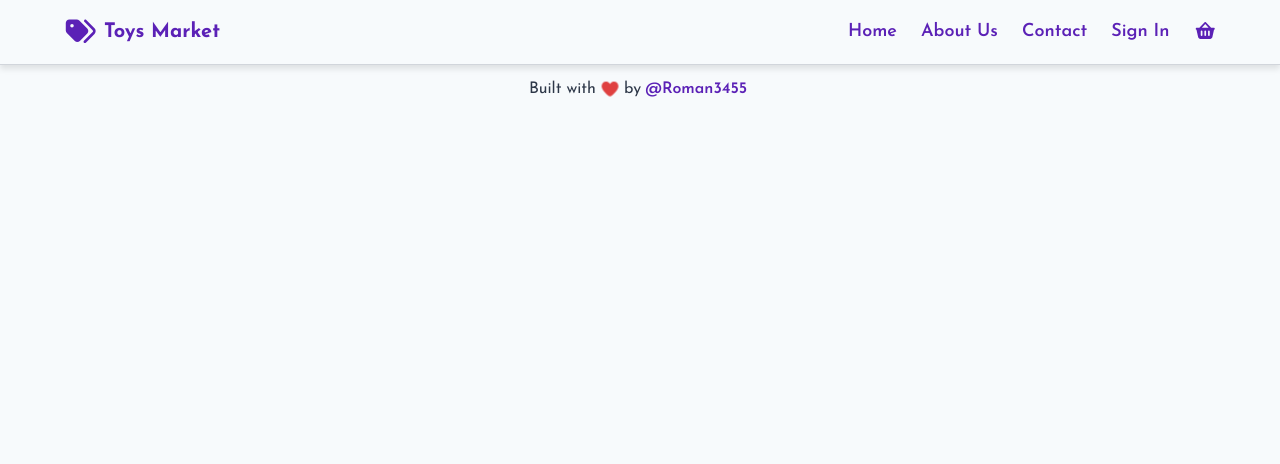
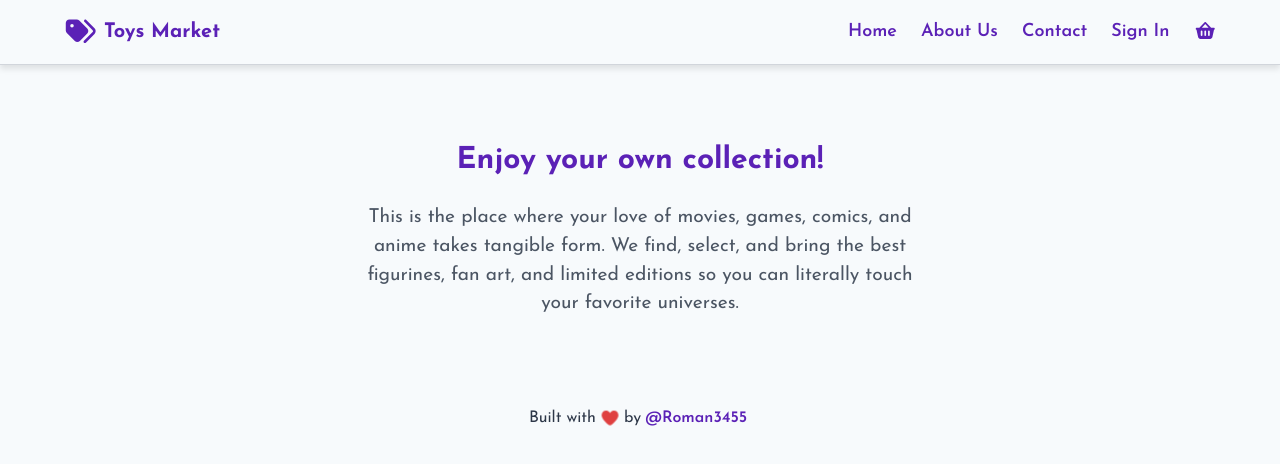
Before and after one commit to Roman3455/toys-mart-ui, a React (Vite) app: page / in a window 1280 px wide. Shown: the top 464 px of the page. Built offline with nearby package versions, Linux system fonts and the light colour scheme.

Commit message:
feat: add PageHeading components

```diff
--- a/index.html
+++ b/index.html
@@ -2,12 +2,17 @@
 <html lang="en">
 <head>
   <meta charset="UTF-8" />
-<!--    <link rel="icon" type="image/svg+xml" href="/vite.svg" />-->
-    <meta name="viewport" content="width=device-width, initial-scale=1.0" />
-    <title>toys-mart-ui</title>
+  <meta
+    name="viewport"
+    content="width=device-width, initial-scale=1.0"
+  />
+  <title>Toys Market</title>
 </head>
 <body>
 <div id="root"></div>
-    <script type="module" src="/src/main.jsx"></script>
+<script
+  type="module"
+  src="/src/main.jsx"
+></script>
 </body>
 </html>
--- a/src/App.jsx
+++ b/src/App.jsx
@@ -1,10 +1,12 @@
 import Header from "./components/Header.jsx";
+import Home from "./components/Home.jsx";
 import Footer from "./components/footer/Footer.jsx";
 
 function App() {
   return (
     <>
       <Header />
+      <Home />
       <Footer />
     </>
   );
--- /dev/null
+++ b/src/components/Home.jsx
@@ -0,0 +1,16 @@
+import PageHeading from "./PageHeading.jsx";
+
+const Home = () => {
+  return (
+    <div className="home-container">
+      <PageHeading title="Enjoy your own collection!">
+        This is the place where your love of movies, games, comics, and anime
+        takes tangible form. We find, select, and bring the best figurines,
+        fan art, and limited editions so you can literally touch your favorite
+        universes.
+      </PageHeading>
+    </div>
+  );
+}
+
+export default Home
--- /dev/null
+++ b/src/components/PageHeading.jsx
@@ -0,0 +1,12 @@
+import PageTitle from "./PageTitle";
+
+const PageHeading = ({title, children}) => {
+  return (
+    <div className="page-heading-container">
+      <PageTitle title={title} />
+      <p className="page-heading-paragraph">{children}</p>
+    </div>
+  );
+}
+
+export default PageHeading;
--- /dev/null
+++ b/src/components/PageTitle.jsx
@@ -0,0 +1,5 @@
+const PageTitle = (props) => {
+  return <h1 className="page-title">{props.title}</h1>;
+}
+
+export default PageTitle;
```
Lines whose indentation alone changed are shown as unchanged.
